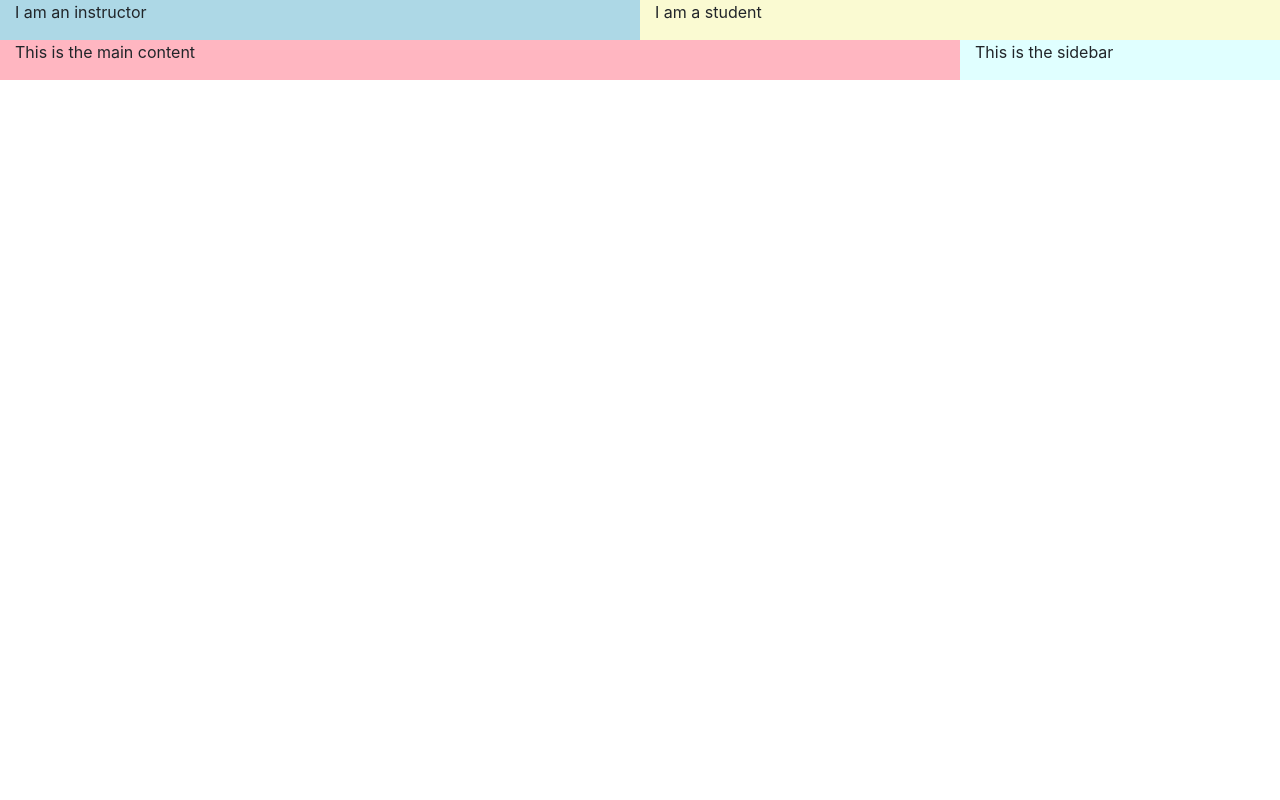
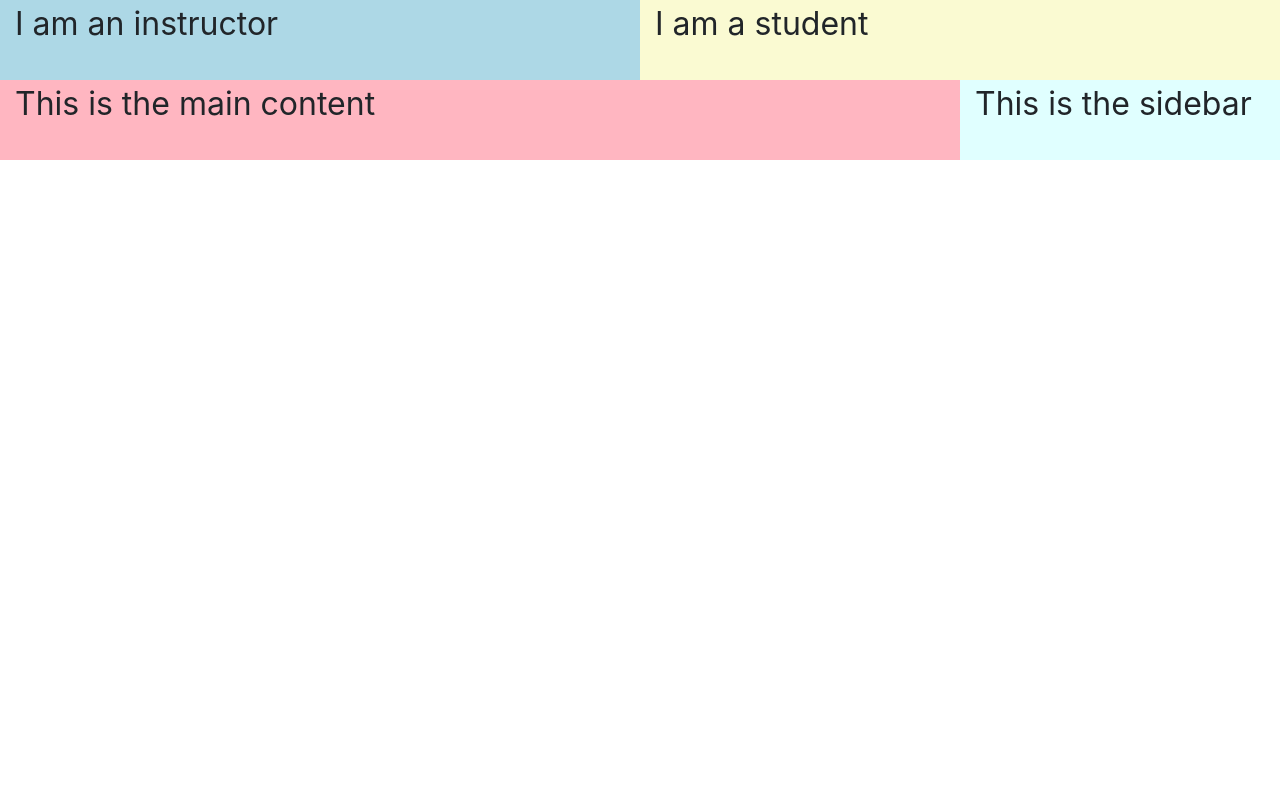
Before and after one commit to h0p3d/y2s18-bootstrap-demos, a Flask app: page / in a window 1280 px wide. Run offline with Flask 2, Linux system fonts and the light colour scheme; some libraries are stand-ins or nearby versions.

Commit message:
Add big font

```diff
--- a/static/style.css
+++ b/static/style.css
@@ -2,6 +2,7 @@
     /* Removes extra spacing from all elements on the page */
     padding: 0;
     margin: 0;
+    font-size: 24pt;
 }
 
 html, body {
--- a/templates/home.html
+++ b/templates/home.html
@@ -17,21 +17,21 @@
     <body>
         <div class="container-fluid">
             <div class="row">
-                <div class="col-12 col-md-6" style="background: lightblue">
+                <div class="col-md-6" style="background: lightblue">
                     <p>I am an instructor</p>
                 </div>
 
-                <div class="col-12 col-md-6" style="background: lightgoldenrodyellow">
+                <div class="col-md-6" style="background: lightgoldenrodyellow">
                     <p>I am a student</p>
                 </div>
             </div> <!-- /.row -->
 
             <div class="row">
-                <div class="col-sm-8 col-md-9" style="background: lightpink">
+                <div class="col-sm-8 col-lg-9" style="background: lightpink">
                     <p>This is the main content</p>
                 </div>
 
-                <div class="col-sm-4 col-md-3" style="background: lightcyan">
+                <div class="col-sm-4 col-lg-3" style="background: lightcyan">
                     <p>This is the sidebar</p>
                 </div>
             </div> <!-- /.row -->
```
